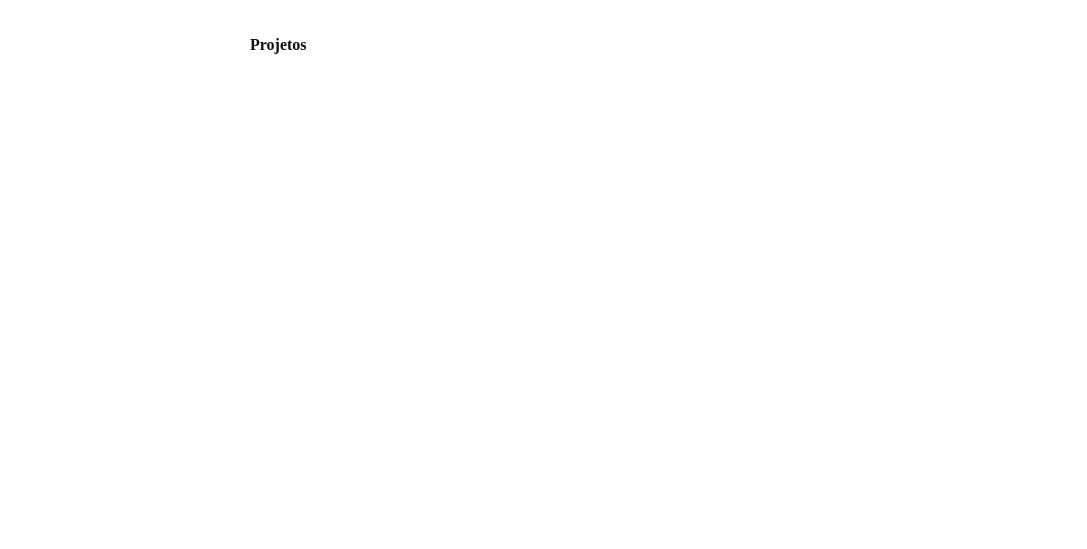
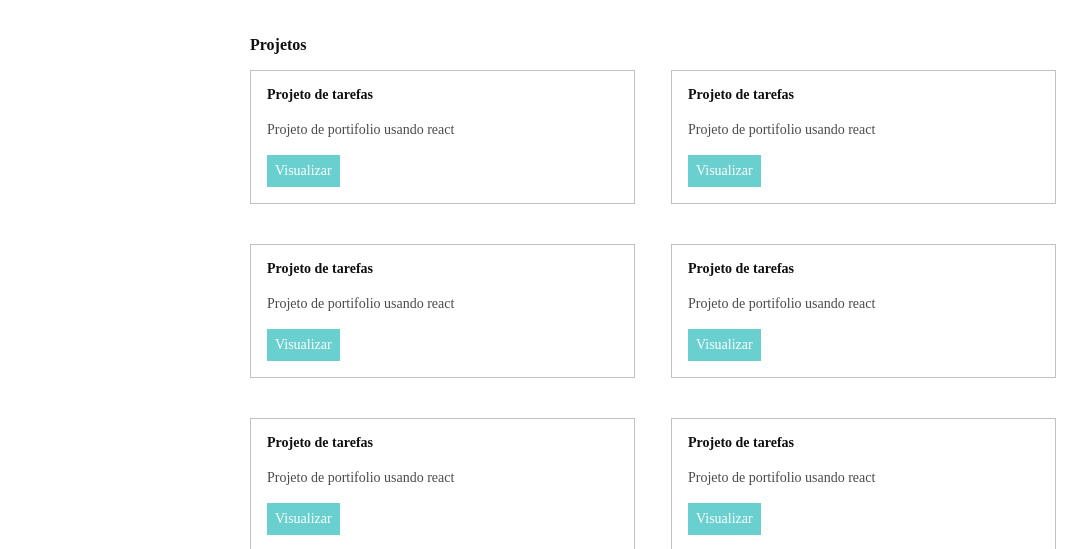
Before and after one commit to samuel-lino/Portifolio, a React (Create React App) app: page / in a window 1280 px wide. Shown: the part 403-952 px from the top of the page, without its empty margins (96-1183 px from the left). Before the commit the page ends 800 px from the top, so only its background shows below. Built offline with nearby package versions, Linux system fonts and the light colour scheme.

Commit message:
lista de projetos finalizada

```diff
--- /dev/null
+++ b/src/Containers/Projetos/estilo.ts
@@ -0,0 +1,8 @@
+import styled from 'styled-components'
+
+export const Lista = styled.ul`
+  display: grid;
+  grid-template-columns: 1fr 1fr;
+  column-gap: 36px;
+  row-gap: 40px;
+`
--- a/src/Containers/Projetos/index.tsx
+++ b/src/Containers/Projetos/index.tsx
@@ -1,8 +1,36 @@
+import Projeto from '../../components/projeto'
 import Titulo from '../../components/Titulo'
+import { Lista } from './estilo'
 
 const Projetos = () => (
   <section>
     <Titulo fontSize={16}>Projetos</Titulo>
+    <Lista>
+      <li>
+        <Projeto></Projeto>
+      </li>
+      <li>
+        <Projeto></Projeto>
+      </li>
+      <li>
+        <Projeto></Projeto>
+      </li>
+      <li>
+        <Projeto></Projeto>
+      </li>
+      <li>
+        <Projeto></Projeto>
+      </li>
+      <li>
+        <Projeto></Projeto>
+      </li>
+      <li>
+        <Projeto></Projeto>
+      </li>
+      <li>
+        <Projeto></Projeto>
+      </li>
+    </Lista>
   </section>
 )
 
--- /dev/null
+++ b/src/components/projeto/estilo.ts
@@ -0,0 +1,15 @@
+import styled from 'styled-components'
+
+export const Card = styled.div`
+  border: solid 1px #c1c1c1;
+  padding: 16px;
+`
+export const Link = styled.a`
+  text-decoration: none;
+  color: #fff;
+  font-size: 14px;
+  background-color: #6acfcfff;
+  padding: 8px;
+  display: inline-block;
+  margin-top: 14px;
+`
--- /dev/null
+++ b/src/components/projeto/index.tsx
@@ -0,0 +1,13 @@
+import Paragrafo from '../paragrafo'
+import Titulo from '../Titulo'
+import { Card, Link } from './estilo'
+
+const Projeto = () => (
+  <Card>
+    <Titulo>Projeto de tarefas</Titulo>
+    <Paragrafo tipo="Secundario">Projeto de portifolio usando react</Paragrafo>
+    <Link>Visualizar</Link>
+  </Card>
+)
+
+export default Projeto
--- a/src/estillo.ts
+++ b/src/estillo.ts
@@ -4,6 +4,7 @@ const EstiloGlobal = createGlobalStyle`
   *{
     margin: 0;
     padding: 0;
+    list-style: none;
 }
   body{
     padding-top: 80px
```
